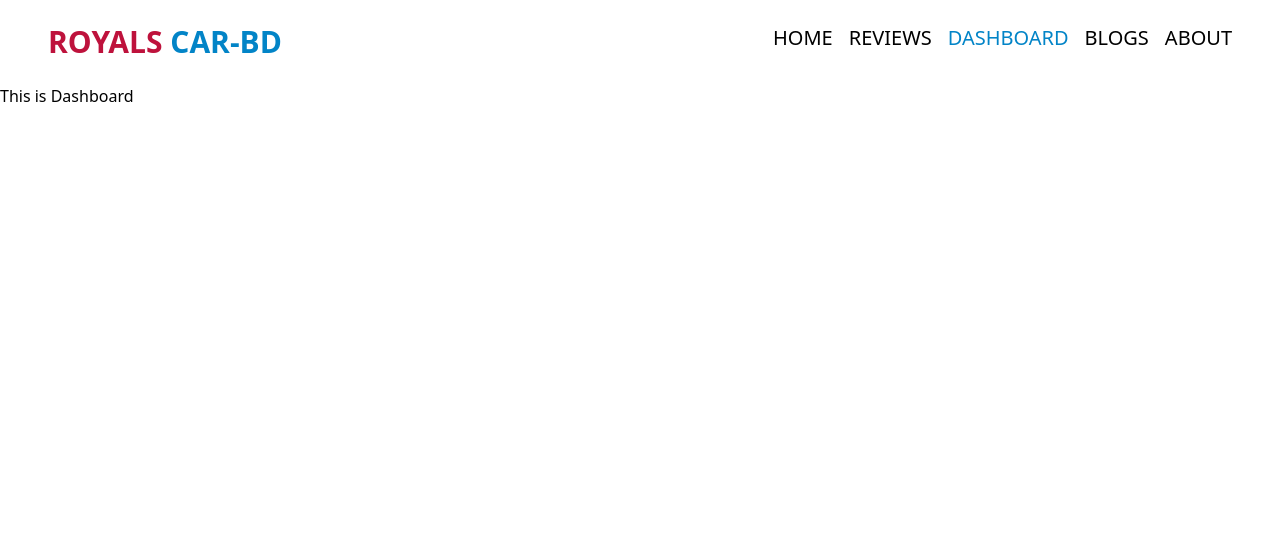
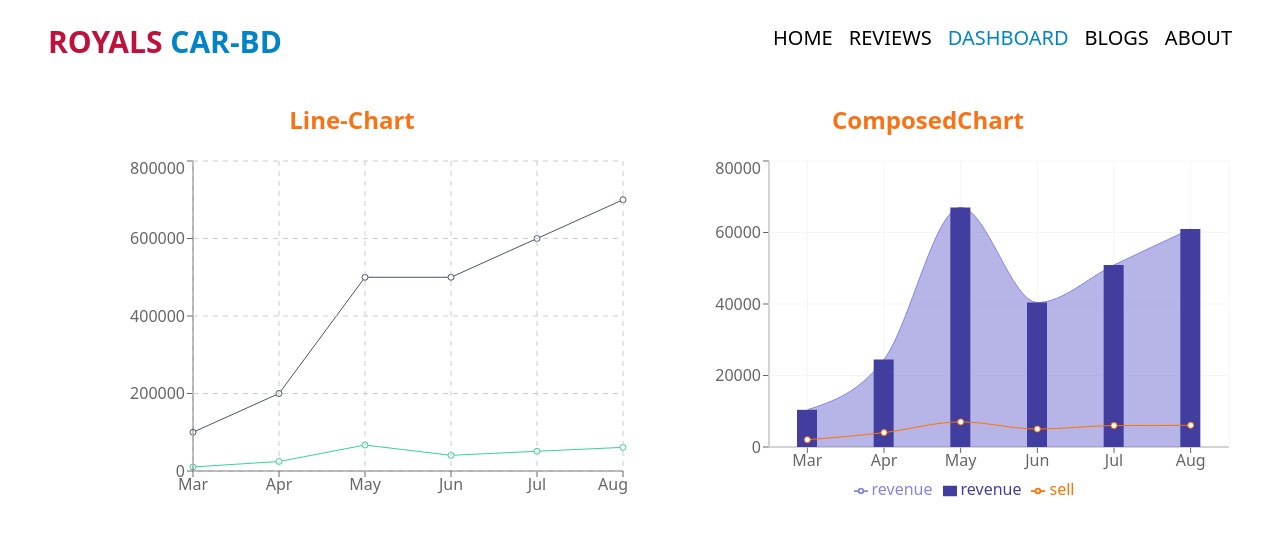
Before and after one commit to ArifulIslamShuvo/-product-analysis-website, a React (Create React App) app: page /dashboard in a window 1280 px wide. Shown: the top 536 px of the page. Built offline with nearby package versions, Linux system fonts and the light colour scheme.

Commit message:
Showing chart on the dashboard

```diff
--- a/package.json
+++ b/package.json
@@ -10,6 +10,7 @@
     "react-dom": "^18.0.0",
     "react-router-dom": "^6.3.0",
     "react-scripts": "5.0.0",
+    "recharts": "^2.1.9",
     "web-vitals": "^2.1.4"
   },
   "scripts": {
--- a/public/index.html
+++ b/public/index.html
@@ -24,7 +24,7 @@
       work correctly both with client-side routing and a non-root public URL.
       Learn how to configure a non-root public URL by running `npm run build`.
     -->
-    <title>React App</title>
+    <title>Royals Car-BD</title>
   </head>
   <body>
     <noscript>You need to enable JavaScript to run this app.</noscript>
--- a/src/App.js
+++ b/src/App.js
@@ -14,6 +14,7 @@ function App() {
     <div className="App">
      <Header></Header>
      <Routes>
+       <Route path='/' element={<Home></Home>}></Route>
        <Route path='/home' element={<Home></Home>}></Route>
        <Route path='/reviews' element={<Reviews></Reviews>}></Route>
        <Route path='/dashboard' element={<Dashboard></Dashboard>}></Route>
--- a/src/components/Dashboard/Dashboard.js
+++ b/src/components/Dashboard/Dashboard.js
@@ -1,9 +1,10 @@
 import React from 'react';
+import Chart from '../LineChart/Chart';
 
 const Dashboard = () => {
     return (
         <div>
-            <h2>This is Dashboard</h2>
+            <Chart></Chart>
         </div>
     );
 };
--- a/src/components/Home/Home.js
+++ b/src/components/Home/Home.js
@@ -15,7 +15,7 @@ const Home = () => {
                     <p className='mt-10 text-lg text-gray-600'>With its floating roofline, continuous waistline and lower accent graphics,
                         <br />
                         we haven't set out to reimagine the Range Rover—we've simply made it better.</p>
-                    <button className='rounded-md h-10 w-40 bg-gradient-to-r from-cyan-600 to-blue-500 mt-5'>Live demo</button>
+                    <button className='text-white text-xl rounded-md h-12 w-40 bg-gradient-to-r from-cyan-700 to-blue-500 mt-5'>Live demo</button>
                 </div>
                 <div>
                     <img className='p-5' src="https://www.ccarprice.com/products/Land-Rover-Range-Rover-Evoque-P250-SE-2020.jpg" alt="" />
@@ -32,7 +32,7 @@ const Home = () => {
                     }
                 </div>
                 <div onClick={() => navigate(`/reviews`)} className='flex justify-center '>
-                    <div><button className='rounded-md h-10 w-40 bg-gradient-to-r text-white from-cyan-600 to-blue-500 mt-5 my-10'>See All Reviews</button></div>
+                    <div><button className='rounded-md text-xl text-bold h-12 w-40 bg-gradient-to-r text-white from-cyan-600 to-blue-500  my-12'>See All Reviews</button></div>
                 </div>
             </div>
         </div>
--- /dev/null
+++ b/src/components/LineChart/Chart.js
@@ -0,0 +1,75 @@
+import React from 'react';
+import { Area, Bar, CartesianGrid, ComposedChart, Legend, Line, LineChart, Tooltip, XAxis, YAxis } from 'recharts';
+
+
+const Chart = () => {
+    const data = [
+        {
+            "month": "Mar",
+            "investment": 100000,
+            "sell": 2041,
+            "revenue": 10401
+        },
+        {
+            "month": "Apr",
+            "investment": 200000,
+            "sell": 4023,
+            "revenue": 24500
+        },
+        {
+            "month": "May",
+            "investment": 500000,
+            "sell": 7026,
+            "revenue": 67010
+        },
+        {
+            "month": "Jun",
+            "investment": 500000,
+            "sell": 5029,
+            "revenue": 40405
+        },
+        {
+            "month": "Jul",
+            "investment": 600000,
+            "sell": 6001,
+            "revenue": 50900
+        },
+        {
+            "month": "Aug",
+            "investment": 700000,
+            "sell": 6070,
+            "revenue": 61000
+        }
+    ]
+    return (
+        <div className='grid items-center w-full grid-cols-1 gap-10 mx-auto md:w-4/5 lg:grid-cols-2 xl:gap-32'>
+            <div>
+                <h2 className='text-2xl font-bold text-orange-500 text-center p-5'>Line-Chart</h2>
+                <LineChart width={500} height={350} data={data}>
+                    <Line dataKey={"investment"} stroke="#4b5563"></Line>
+                    <Line dataKey={"sell"} stroke=""></Line>
+                    <Line dataKey={"revenue"} stroke="#34d399"></Line>
+                    <XAxis dataKey="month" />
+                    <YAxis />
+                    <CartesianGrid stroke="#ccc" strokeDasharray="5 5" />
+                </LineChart>
+            </div>
+
+            <div>
+                <h2 className='text-2xl font-bold text-orange-500 text-center p-5'>ComposedChart</h2>
+                <ComposedChart width={530} height={350} data={data}>
+                    <XAxis dataKey="month" />
+                    <YAxis />
+                    <Tooltip />
+                    <Legend />
+                    <CartesianGrid stroke="#f5f5f5" />
+                    <Area type="monotone" dataKey="revenue" fill="#8884d8" stroke="#8884d8" />
+                    <Bar dataKey="revenue" barSize={20} fill="#413ea0" />
+                    <Line type="monotone" dataKey="sell" stroke="#ff7300" />
+                </ComposedChart>
+            </div>
+        </div>
+    );
+};
+
+export default Chart;
--- a/src/index.js
+++ b/src/index.js
@@ -1,17 +1,19 @@
 import React from 'react';
-import ReactDOM from 'react-dom';
+// import ReactDOM from 'react-dom';
+import ReactDOMClient from 'react-dom/client';
 import './index.css';
 import App from './App';
 import reportWebVitals from './reportWebVitals';
 import { BrowserRouter } from "react-router-dom";
+const root = ReactDOMClient.createRoot(document.getElementById('root'));
 
-ReactDOM.render(
+root.render(
   <BrowserRouter>
     <React.StrictMode>
       <App />
     </React.StrictMode>
   </BrowserRouter>,
-  document.getElementById('root')
+
 );
 
 // If you want to start measuring performance in your app, pass a function
```
Also changed, not shown: 1 other file (tests, documents, lock files or other folders).
